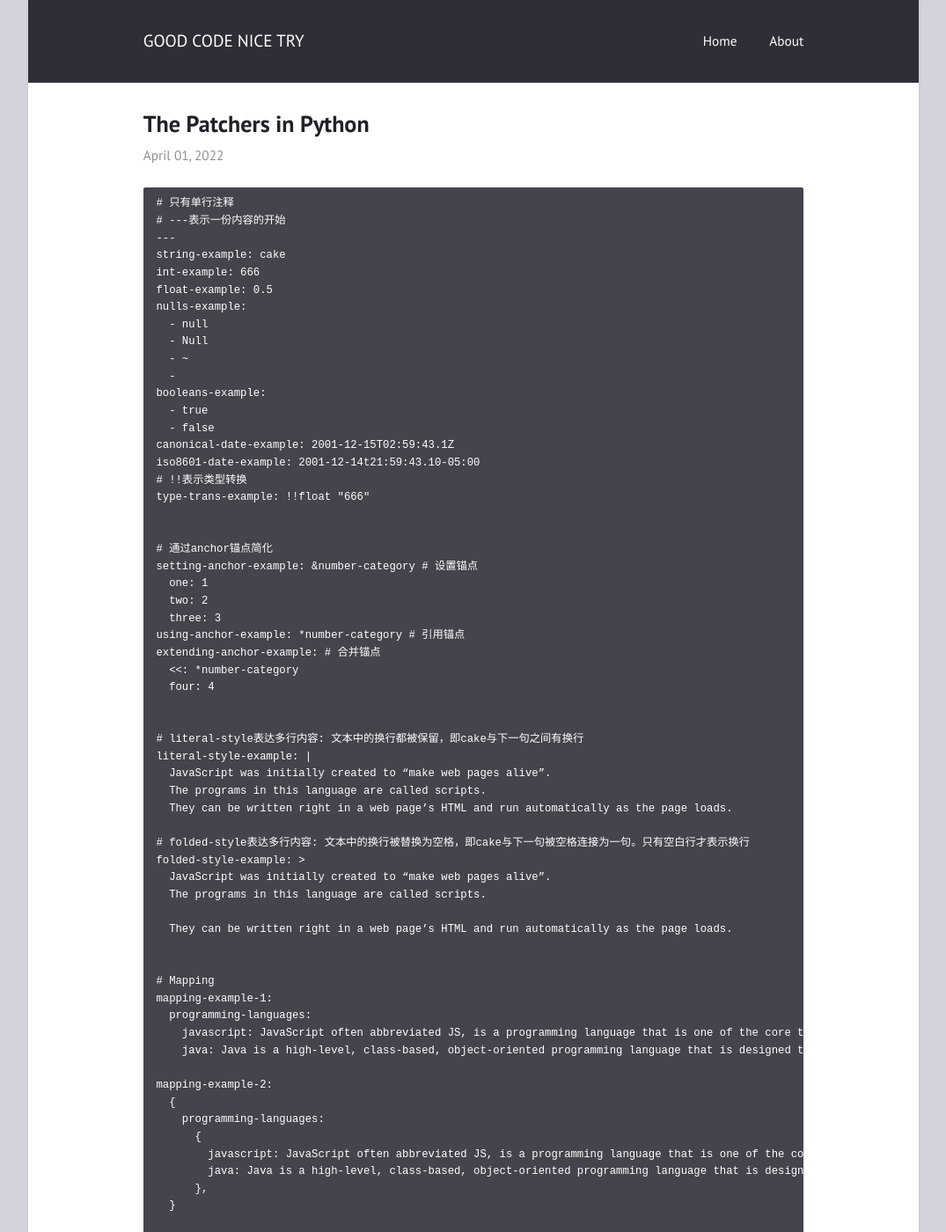
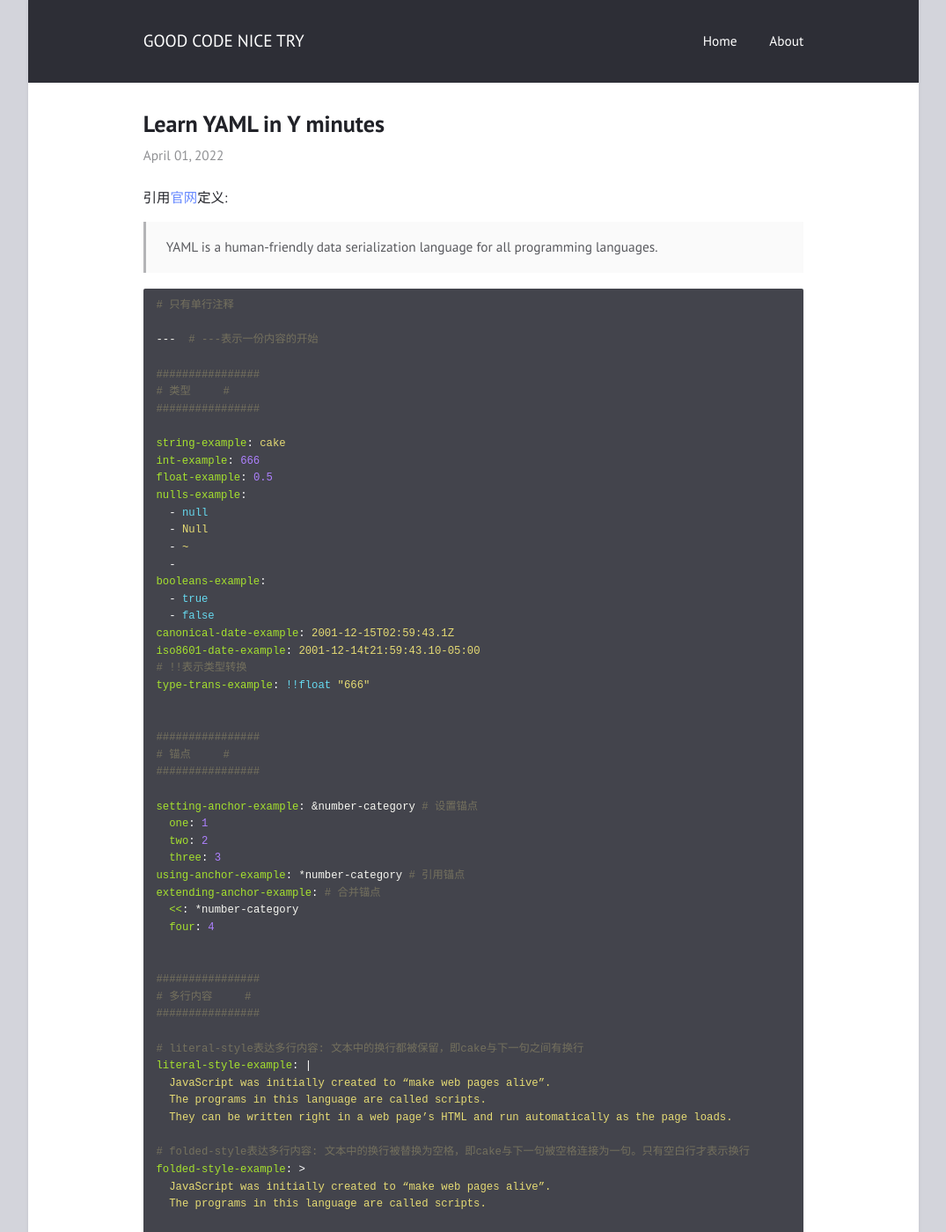
Before and after one commit to Jjing-Liang/jjing-liang.github.io, a Jekyll site: the page built from _posts/2022-04-01-learn-yaml-in-Y-minutes.md, in a window 1280 px wide and 1400 px high. Shown: the whole window at 88% size, without its empty margins (102-1177 px from the left). Built offline with Jekyll 4.4.1, drawn with Linux system fonts in a browser that asks for light colours; some of the changed text lies outside the part shown.

Commit message:
add learn-yaml-in-Y-minutes

````diff
--- a/_posts/2022-04-01-learn-yaml-in-Y-minutes.md
+++ b/_posts/2022-04-01-learn-yaml-in-Y-minutes.md
@@ -1,12 +1,22 @@
 ---
-title:  "The Patchers in Python"
+title:  "Learn YAML in Y minutes"
 layout: post
+categories: language
 ---
 
-```
+引用[官网](https://yaml.org/)定义:
+> YAML is a human-friendly data serialization language for all programming languages.
+
+
+```yaml
 # 只有单行注释
-# ---表示一份内容的开始
----
+
+---  # ---表示一份内容的开始
+
+################
+# 类型     #
+################
+
 string-example: cake
 int-example: 666
 float-example: 0.5
@@ -24,7 +34,10 @@ iso8601-date-example: 2001-12-14t21:59:43.10-05:00
 type-trans-example: !!float "666"
 
 
-# 通过anchor锚点简化
+################
+# 锚点     #
+################
+
 setting-anchor-example: &number-category # 设置锚点
   one: 1
   two: 2
@@ -34,6 +47,10 @@ extending-anchor-example: # 合并锚点
   <<: *number-category
   four: 4
 
+
+################
+# 多行内容     #
+################
 
 # literal-style表达多行内容: 文本中的换行都被保留，即cake与下一句之间有换行
 literal-style-example: |
@@ -49,7 +66,10 @@ folded-style-example: >
   They can be written right in a web page’s HTML and run automatically as the page loads.
 
 
-# Mapping
+################
+# Mapping     #
+################
+
 mapping-example-1:
   programming-languages:
     javascript: JavaScript often abbreviated JS, is a programming language that is one of the core technologies of the World Wide Web, alongside HTML and CSS
@@ -65,7 +85,10 @@ mapping-example-2:
   }
 
 
-# 数组
+################
+# 数组     #
+################
+
 array-example-option-1:
   - javascript
   - java
@@ -79,6 +102,5 @@ two-dimensional-array-example:
   - - Java Introduction
     - Java Variables
     - Java Operators
-...
-# ...表示一份内容的结束（可选）
+...  # ...表示一份内容的结束（可选）
 ```
````
